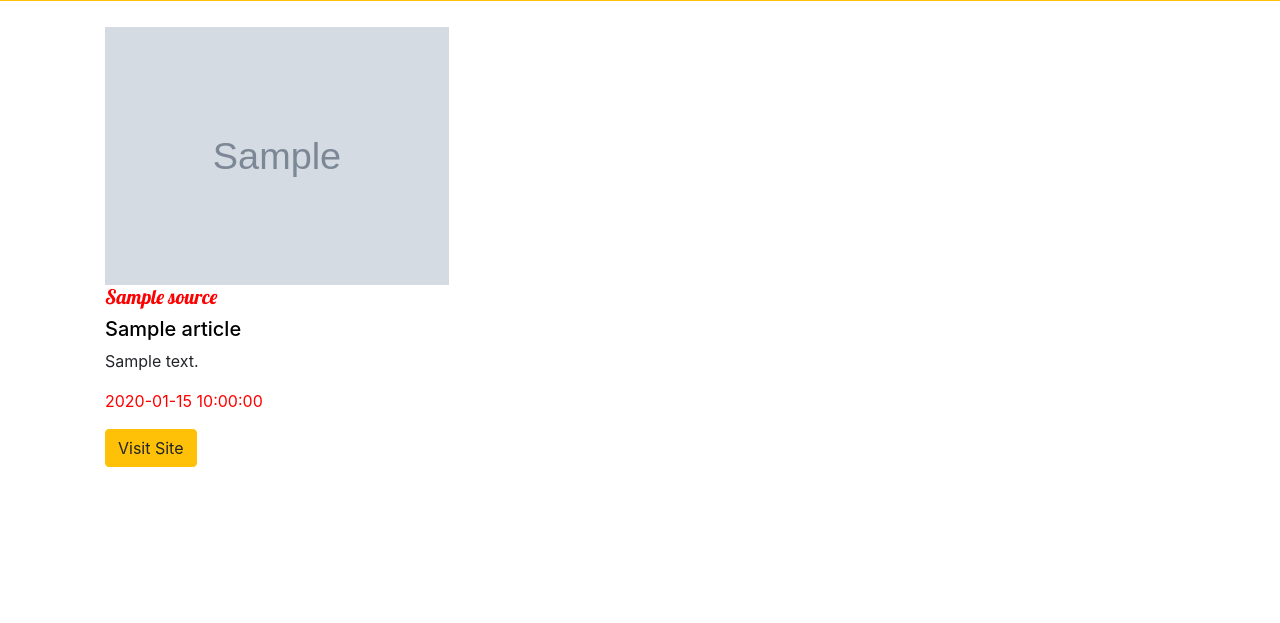
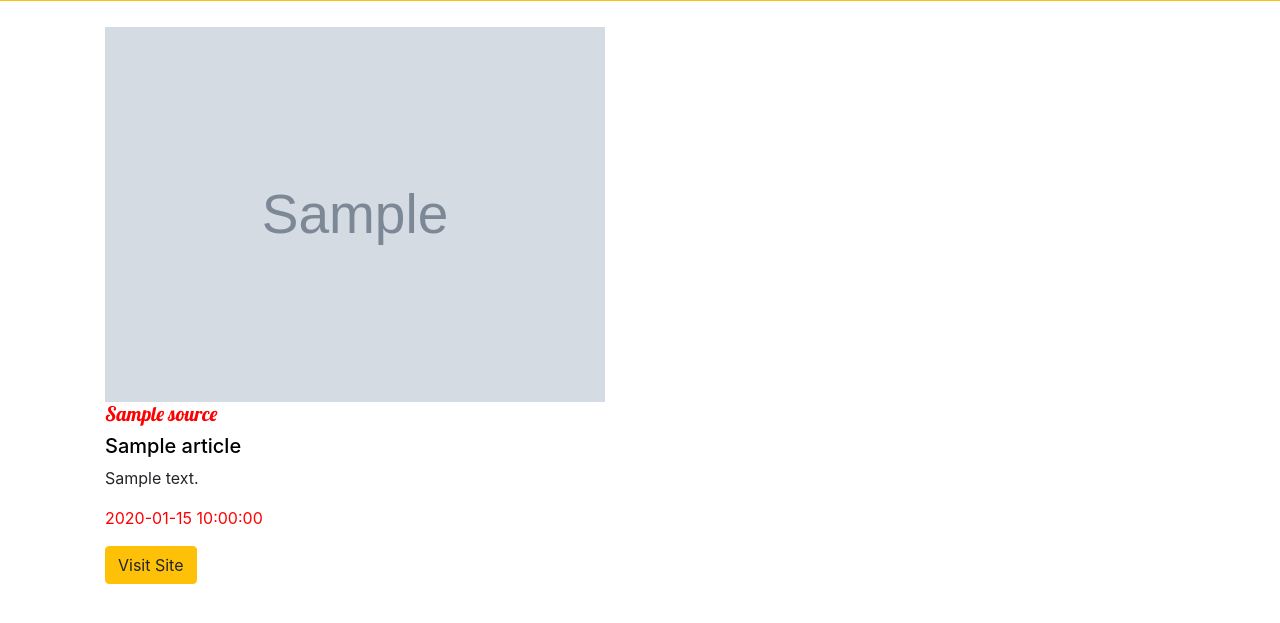
Before and after one commit to lizgi/news, a Flask app: template app/templates/index.html in a window 1280 px wide. Shown: the part 78-701 px from the top of the page. Run offline with Flask 2, Linux system fonts and the light colour scheme; the template is opened without the code that fills it: most values are stand-ins (such as "Sample title", 1, 10 or a date in 2020); grey boxes marked "Sample" are stand-in pictures; some libraries are stand-ins or nearby versions.

Commit message:
change layout

```diff
--- a/app/templates/index.html
+++ b/app/templates/index.html
@@ -19,9 +19,9 @@
 
         <div class="row">
             {% for article in articles %}
-            <div class="col-md-3">
+            <div class="col-md-6">
                 <div class="cards">
-                    <div class="card-body d-flex mt-2" style="width: 24rem;">
+                    <div class="card-body d-flex mt-2" style="width: 35rem;">
                         <div class="card-cont">
                             <img class="img-fluid" width="500" src=" {{ article.urlToImage }} ">
                             <h5 style="font-family: 'Lobster', cursive; color: red;">  {{ article.source.name }} </h5>
```
